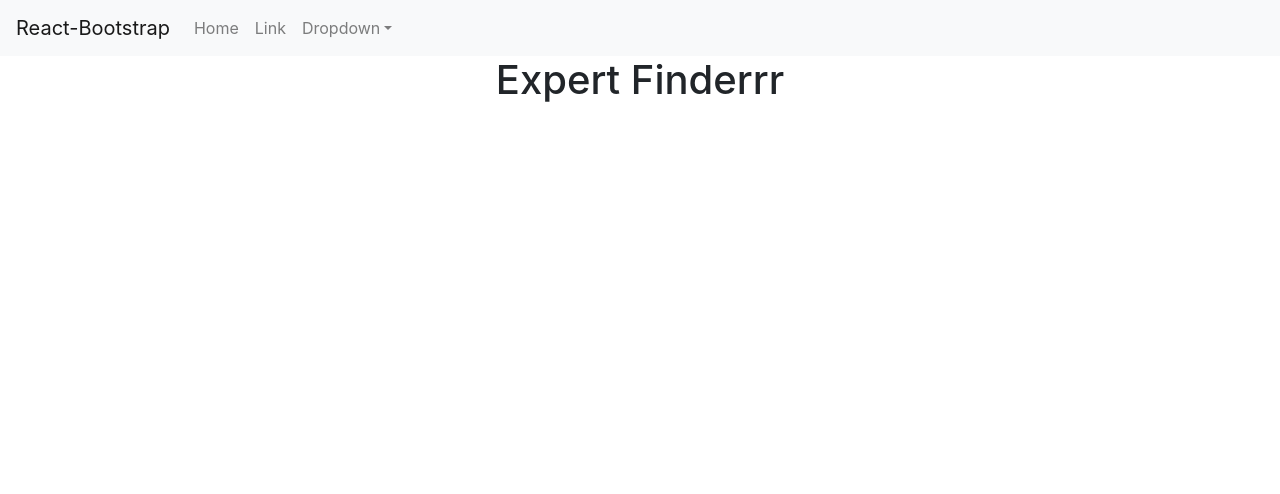
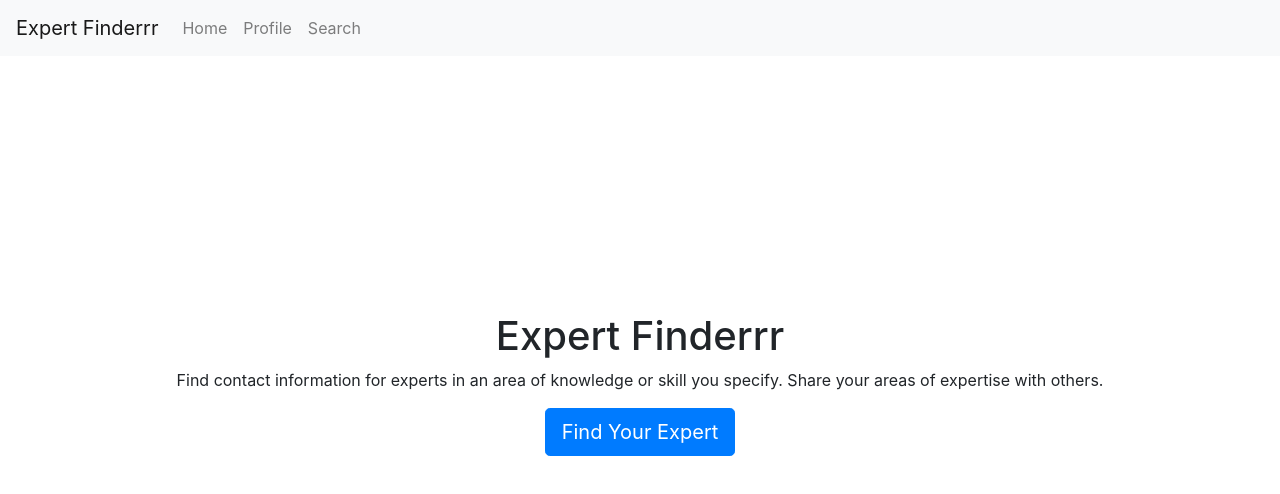
Before and after one commit to steve-ochoa/osu_cs_361_longbourn, a React (Create React App) app in the folder client/: page / in a window 1280 px wide. Shown: the top 494 px of the page. Built offline with nearby package versions, Linux system fonts and the light colour scheme.

Commit message:
Added components to landing page, vertically aligned elements, and updated links in NavBar

```diff
--- a/client/src/App.js
+++ b/client/src/App.js
@@ -1,14 +1,16 @@
 import React from "react";
 import NavBar from "./components/Navbar";
 import "./App.css";
-import { Container } from "react-bootstrap";
+import { Container, Button, Row } from "react-bootstrap";
 
 function App() {
   return (
     <>
       <NavBar />
-      <Container fluid="lg" style={{textAlign: "center"}}>
-        <h1>Expert Finderrr</h1>
+      <Container className="center" fluid="md" style={{ textAlign: "center", marginTop: "20%" }}>
+          <h1>Expert Finderrr</h1>
+          <p>Find contact information for experts in an area of knowledge or skill you specify. Share your areas of expertise with others.</p>
+          <Button variant="primary" size="lg" href="/Search">Find Your Expert</Button>
       </Container>
     </>
   );
--- a/client/src/components/Navbar.js
+++ b/client/src/components/Navbar.js
@@ -10,23 +10,13 @@ export default function NavBar() {
   return (
     <>
       <Navbar bg="light" expand="lg">
-        <Navbar.Brand href="#home">React-Bootstrap</Navbar.Brand>
+        <Navbar.Brand href="#home">Expert Finderrr</Navbar.Brand>
         <Navbar.Toggle aria-controls="basic-navbar-nav" />
         <Navbar.Collapse id="basic-navbar-nav">
           <Nav className="mr-auto">
-            <Nav.Link href="#home">Home</Nav.Link>
-            <Nav.Link href="#link">Link</Nav.Link>
-            <NavDropdown title="Dropdown" id="basic-nav-dropdown">
-              <NavDropdown.Item href="#action/3.1">Action</NavDropdown.Item>
-              <NavDropdown.Item href="#action/3.2">
-                Another action
-              </NavDropdown.Item>
-              <NavDropdown.Item href="#action/3.3">Something</NavDropdown.Item>
-              <NavDropdown.Divider />
-              <NavDropdown.Item href="#action/3.4">
-                Separated link
-              </NavDropdown.Item>
-            </NavDropdown>
+            <Nav.Link href="/">Home</Nav.Link>
+            <Nav.Link href="/Profile">Profile</Nav.Link>
+            <Nav.Link href="/Search">Search</Nav.Link>
           </Nav>
         </Navbar.Collapse>
       </Navbar>
```
Also changed, not shown: 1 other file (tests, documents, lock files or other folders).
